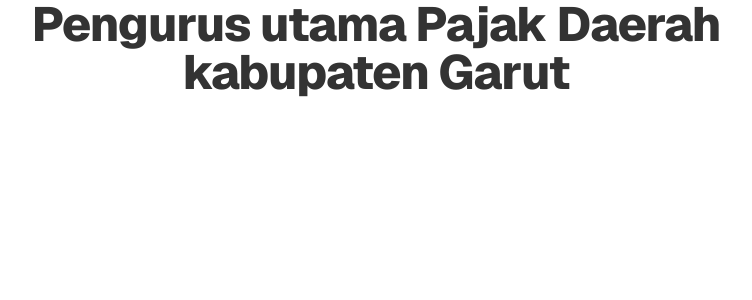
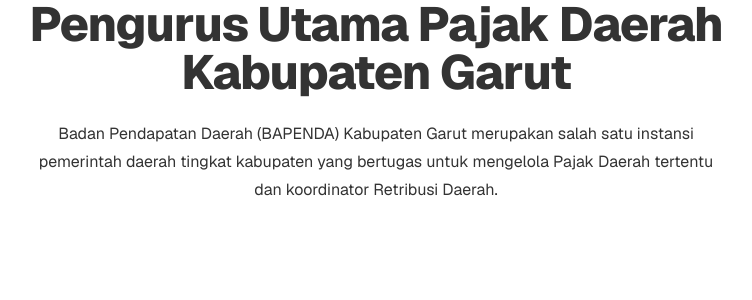
Before and after one commit to rafadlis/bapenda.garutkab.go.id, a Next.js app: page / in a window 1280 px wide. Shown: the top 300 px of the page, without its empty margins (264-1016 px from the left). Built offline with nearby package versions, Linux system fonts and the light colour scheme.

Commit message:
feat: initial content

```diff
--- a/app/page.tsx
+++ b/app/page.tsx
@@ -2,8 +2,13 @@
   return (
     <article className="typography container mx-auto">
       <h1 className="max-w-prose text-center">
-        Pengurus utama Pajak Daerah <br /> kabupaten Garut
+        Pengurus Utama Pajak Daerah <br /> Kabupaten Garut
       </h1>
+      <p className="mx-auto max-w-prose text-center">
+        Badan Pendapatan Daerah (BAPENDA) Kabupaten Garut merupakan salah satu
+        instansi pemerintah daerah tingkat kabupaten yang bertugas untuk
+        mengelola Pajak Daerah tertentu dan koordinator Retribusi Daerah.
+      </p>
     </article>
   );
 }
```
